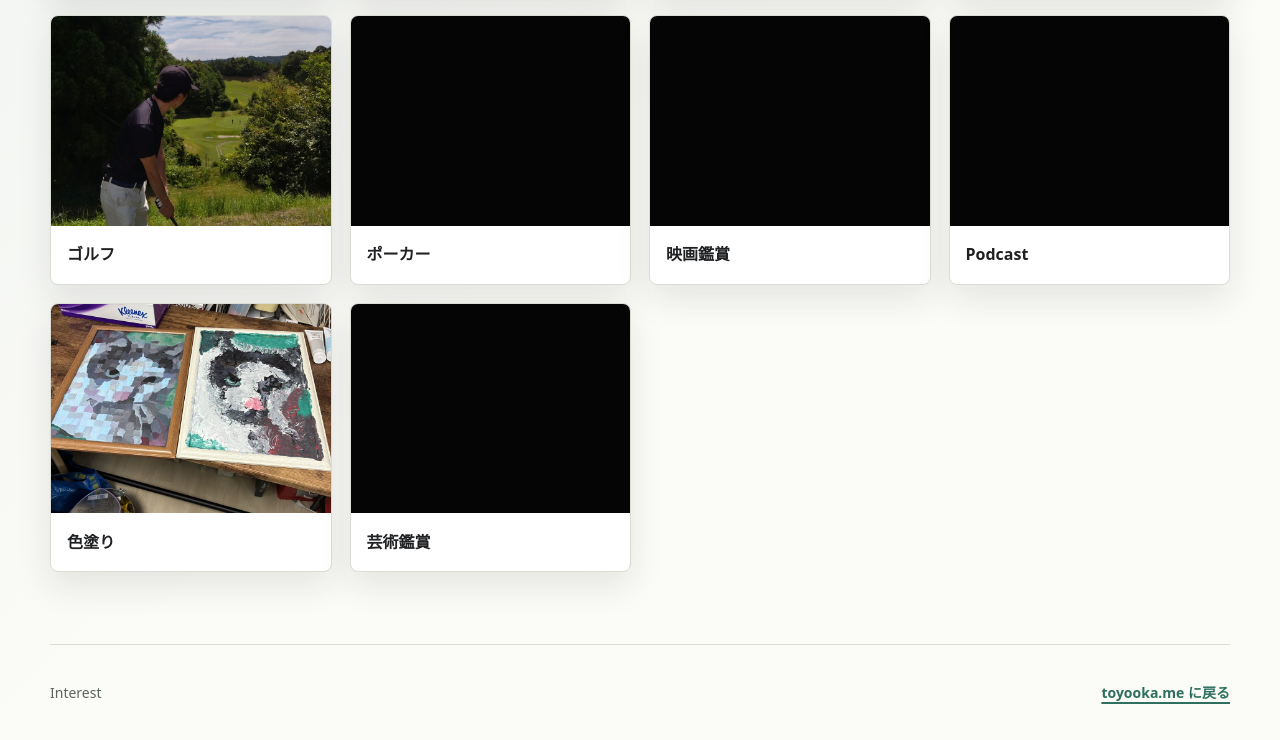
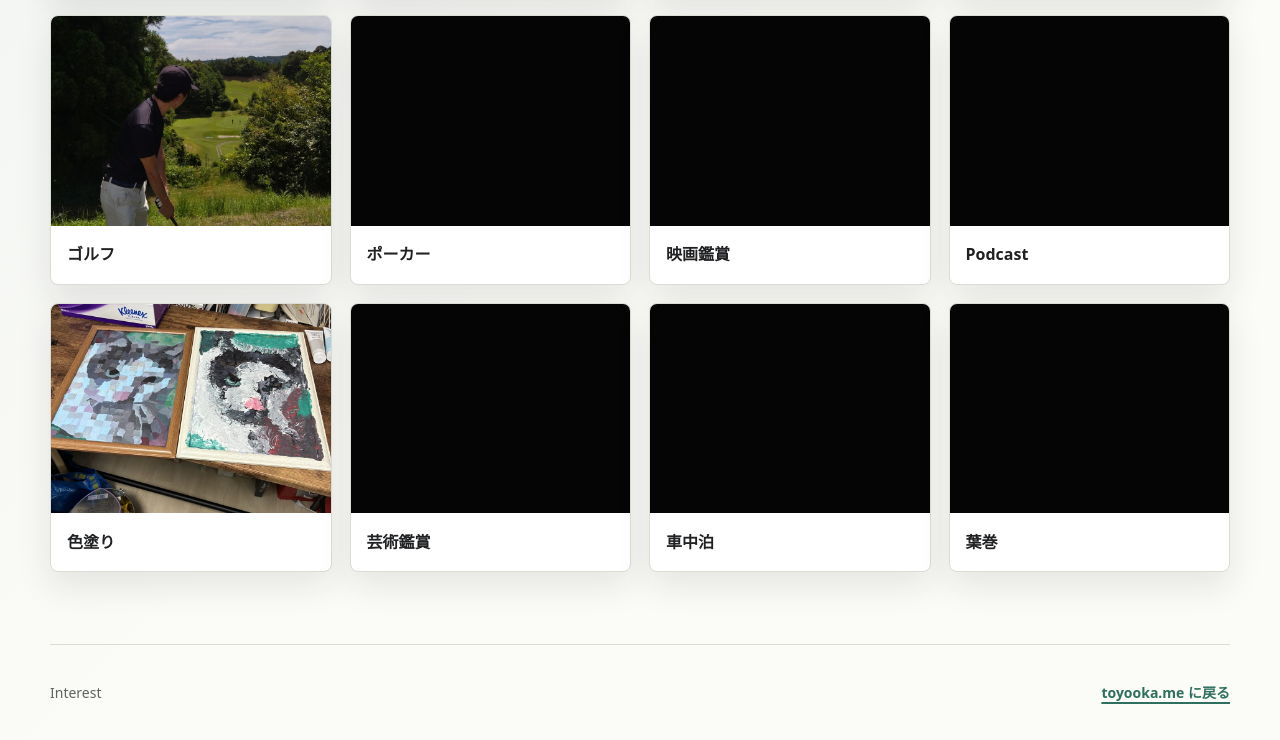
Before and after one commit to autoaim-jp/interest, a plain HTML site: page index.html in a window 1280 px wide. Shown: the part 3465-4205 px from the top of the page. Drawn offline with Linux system fonts and the light colour scheme.

Commit message:
Add 車中泊・葉巻 to interest hobby list

```diff
--- a/index.html
+++ b/index.html
@@ -204,6 +204,14 @@
             <img src="/assets/hobby-placeholder.png" alt="芸術鑑賞" loading="lazy">
             <h3>芸術鑑賞</h3>
           </article>
+          <article class="interest-card">
+            <img src="/assets/hobby-placeholder.png" alt="車中泊" loading="lazy">
+            <h3>車中泊</h3>
+          </article>
+          <article class="interest-card">
+            <img src="/assets/hobby-placeholder.png" alt="葉巻" loading="lazy">
+            <h3>葉巻</h3>
+          </article>
         </div>
       </section>
     </main>
```
Also changed, not shown: 1 other file.
